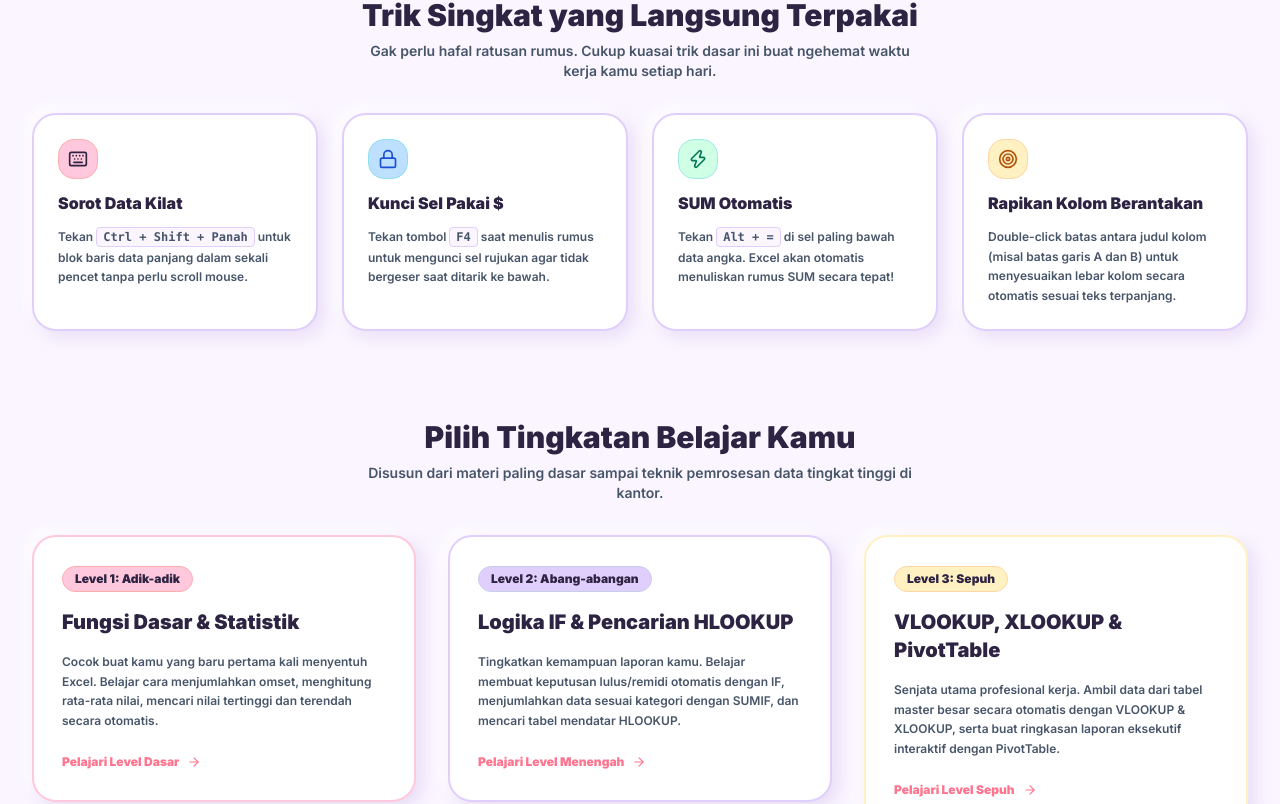
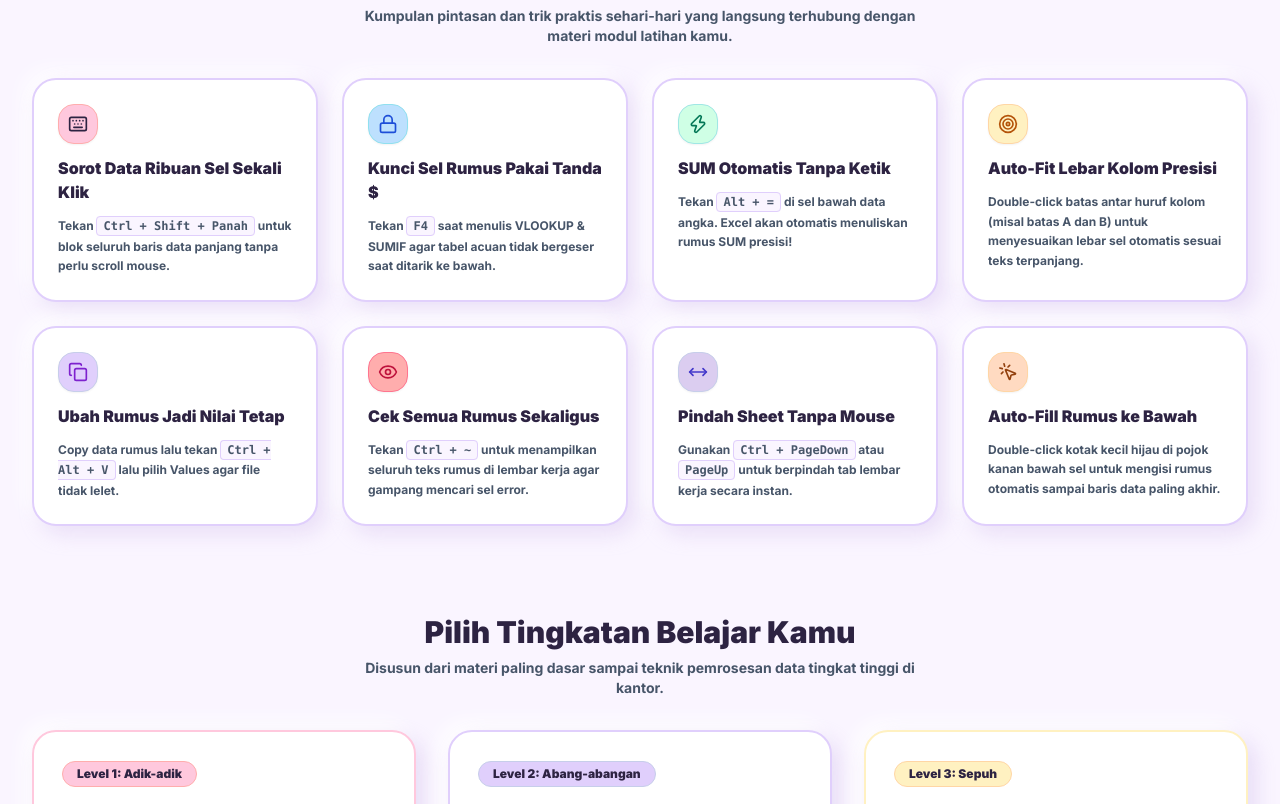
Before and after one commit to sugengcihuy/mateeriexcel, a Next.js app: page / in a window 1280 px wide. Shown: the part 736-1540 px from the top of the page. Built offline with nearby package versions, Linux system fonts and the light colour scheme.

Commit message:
Refine UI with Neumorphism Soft UI, clean 10 Soal Praktik and Topik Pelajaran text, match level link names, expand practical Excel tips, and optimize Framer Motion animations

```diff
--- a/content/modules/01-basic/module.json
+++ b/content/modules/01-basic/module.json
@@ -2,7 +2,7 @@
   "id": "mod-basic",
   "slug": "01-basic",
   "title": "Excel Basic: Utama & Statistik",
-  "description": "Kuasai fungsi dasar terpopuler: SUM, AVERAGE, COUNT, MAX, dan MIN dengan 10 latihan praktis.",
+  "description": "Kuasai fungsi dasar terpopuler: SUM, AVERAGE, COUNT, MAX, dan MIN dengan latihan praktis terstruktur.",
   "level": "basic",
   "order": 1,
   "lessons": [
@@ -10,9 +10,9 @@
       "id": "les-basic-01",
       "slug": "01-formula-dasar",
       "moduleId": "mod-basic",
-      "title": "Pelajaran 1: SUM, AVERAGE, COUNT, MAX & MIN (10 Soal Praktik)",
+      "title": "Pelajaran 1: SUM, AVERAGE, COUNT, MAX & MIN",
       "order": 1,
-      "summary": "10 Soal Latihan Praktik Penjumlahan, Rata-rata, dan Nilai Ekstrem.",
+      "summary": "Penjumlahan, Rata-rata, dan Nilai Ekstrem.",
       "contentPath": "01-basic/01-formula-dasar.json",
       "exercises": [
         "ex-basic-01", "ex-basic-02", "ex-basic-03", "ex-basic-04", "ex-basic-05",
--- a/content/modules/02-intermediate/module.json
+++ b/content/modules/02-intermediate/module.json
@@ -2,7 +2,7 @@
   "id": "mod-intermediate",
   "slug": "02-intermediate",
   "title": "Excel Intermediate: Logika IF, SUMIF & HLOOKUP",
-  "description": "Kuasai fungsi logika evaluasi data bertingkat (IF, SUMIF, COUNTIF) dan pencarian data horizontal HLOOKUP dengan 10 latihan praktis.",
+  "description": "Kuasai fungsi logika evaluasi data bertingkat (IF, SUMIF, COUNTIF) dan pencarian data horizontal HLOOKUP dengan latihan praktis terstruktur.",
   "level": "intermediate",
   "order": 2,
   "lessons": [
@@ -10,9 +10,9 @@
       "id": "les-int-01",
       "slug": "01-logika-if-sumif",
       "moduleId": "mod-intermediate",
-      "title": "Pelajaran 2: Logika IF, SUMIF, COUNTIF & HLOOKUP (10 Soal Praktik)",
+      "title": "Pelajaran 2: Logika IF, SUMIF, COUNTIF & HLOOKUP",
       "order": 1,
-      "summary": "10 Soal Latihan Praktik Logika dan Pencarian Data Mendatar.",
+      "summary": "Logika dan Pencarian Data Mendatar.",
       "contentPath": "02-intermediate/01-logika-if-sumif.json",
       "exercises": [
         "ex-int-01", "ex-int-02", "ex-int-03", "ex-int-04", "ex-int-05",
--- a/content/modules/03-advanced/module.json
+++ b/content/modules/03-advanced/module.json
@@ -2,7 +2,7 @@
   "id": "mod-advanced",
   "slug": "03-advanced",
   "title": "Excel Advanced: VLOOKUP, XLOOKUP & PivotTable",
-  "description": "Kuasai fungsi pencarian data terpopuler (VLOOKUP, XLOOKUP, INDEX+MATCH) dan pengolahan tabel ringkasan PivotTable dengan 10 latihan praktis.",
+  "description": "Kuasai fungsi pencarian data terpopuler (VLOOKUP, XLOOKUP, INDEX+MATCH) dan pengolahan tabel ringkasan PivotTable dengan latihan praktis terstruktur.",
   "level": "advanced",
   "order": 3,
   "lessons": [
@@ -10,9 +10,9 @@
       "id": "les-adv-01",
       "slug": "01-vlookup",
       "moduleId": "mod-advanced",
-      "title": "Pelajaran 3: VLOOKUP, XLOOKUP, INDEX-MATCH & PivotTable (10 Soal Praktik)",
+      "title": "Pelajaran 3: VLOOKUP, XLOOKUP, INDEX-MATCH & PivotTable",
       "order": 1,
-      "summary": "10 Soal Latihan Praktik Pencarian Vertikal & Simulasi PivotTable.",
+      "summary": "Pencarian Vertikal & Simulasi PivotTable.",
       "contentPath": "03-advanced/01-vlookup.json",
       "exercises": [
         "ex-adv-vlookup-01", "ex-adv-02", "ex-adv-03", "ex-adv-xlookup-01", "ex-adv-05",
--- a/src/app/page.tsx
+++ b/src/app/page.tsx
@@ -1,5 +1,5 @@
 import Link from "next/link";
-import { ArrowRight, Table, Zap, Users, Lightbulb, Keyboard, Target, Lock } from "lucide-react";
+import { ArrowRight, Table, Zap, Users, Keyboard, Target, Lock, Copy, Eye, MoveHorizontal, MousePointerClick } from "lucide-react";
 import { FadeIn } from "@/components/motion/FadeIn";
 import { IntroOverlay } from "@/components/motion/IntroOverlay";
 
@@ -23,14 +23,14 @@ export default function LandingPage() {
               <div className="flex flex-wrap items-center justify-center gap-4 pt-4">
                 <Link
                   href="/modules"
-                  className="flex items-center gap-2.5 px-8 py-4 bg-[#FFC8DD] hover:bg-[#FFADAD] active:scale-95 text-[#2D2342] font-black rounded-2xl shadow-[5px_5px_15px_rgba(235,160,185,0.5),-5px_-5px_15px_rgba(255,255,255,0.9)] border-2 border-[#FFADAD] transition-all text-base"
+                  className="flex items-center gap-2.5 px-8 py-4 bg-[#FFC8DD] hover:bg-[#FFADAD] active:scale-95 text-[#2D2342] font-black rounded-2xl shadow-[6px_6px_16px_rgba(235,160,185,0.5),-6px_-6px_16px_rgba(255,255,255,0.9)] border-2 border-[#FFADAD] transition-all text-base"
                 >
                   <span>Mulai Latihan Sekarang</span>
                   <ArrowRight className="w-5 h-5" />
                 </Link>
                 <Link
                   href="/modules/01-basic/01-formula-dasar"
-                  className="flex items-center gap-2 px-7 py-4 bg-white hover:bg-[#FAF5FF] text-[#2D2342] font-bold rounded-2xl border-2 border-[#E0CFFC] shadow-[5px_5px_15px_rgba(210,190,235,0.4),-5px_-5px_15px_rgba(255,255,255,0.9)] transition-all text-base"
+                  className="flex items-center gap-2 px-7 py-4 bg-white hover:bg-[#FAF5FF] text-[#2D2342] font-bold rounded-2xl border-2 border-[#E0CFFC] shadow-[6px_6px_16px_rgba(210,190,235,0.4),-6px_-6px_16px_rgba(255,255,255,0.9)] transition-all text-base"
                 >
                   <Table className="w-5 h-5 text-[#FF758F]" />
                   <span>Coba Lembar Kerja Excel</span>
@@ -41,7 +41,7 @@ export default function LandingPage() {
 
           {/* Interactive Sandbox Preview Mockup */}
           <FadeIn delay={0.3} className="mt-12 max-w-4xl mx-auto">
-            <div className="rounded-3xl border-2 border-[#E0CFFC] bg-white shadow-[8px_8px_24px_rgba(210,190,235,0.45),-8px_-8px_24px_rgba(255,255,255,0.95)] p-4 sm:p-6">
+            <div className="rounded-3xl border-2 border-[#E0CFFC] bg-white shadow-[10px_10px_24px_rgba(210,190,235,0.45),-10px_-10px_24px_rgba(255,255,255,0.95)] p-4 sm:p-6">
               <div className="flex items-center justify-between border-b border-[#E0CFFC] pb-3 mb-4 text-xs font-mono text-slate-600">
                 <div className="flex items-center gap-2">
                   <div className="w-3.5 h-3.5 rounded-full bg-[#FFADAD]" />
@@ -55,7 +55,7 @@ export default function LandingPage() {
                 </div>
               </div>
 
-              <div className="bg-[#FAF5FF] p-4 rounded-2xl border border-[#E0CFFC] font-mono text-xs text-[#2D2342] space-y-3">
+              <div className="bg-[#FAF5FF] p-4 rounded-2xl border border-[#E0CFFC] font-mono text-xs text-[#2D2342] space-y-3 shadow-inner">
                 <div className="flex items-center gap-3 bg-white px-3 py-2 rounded-xl border border-[#C7CEEA] shadow-inner">
                   <span className="px-2 py-0.5 bg-[#FFC8DD] text-[#2D2342] font-black rounded">B7</span>
                   <span className="text-slate-600 font-bold">=SUM(B2:B6)</span>
@@ -75,132 +75,176 @@ export default function LandingPage() {
         </div>
       </section>
 
-      {/* Section 1: Tips & Trik Excel Praktis (Bahasa Manusiawi Sehari-hari) */}
+      {/* Section 1: Tips & Trik Excel Praktis (Tanpa Pill Badge Gambar 3, Diperbanyak & Relevan Modul) */}
       <section className="max-w-7xl mx-auto px-4 sm:px-6 lg:px-8 space-y-8">
         <FadeIn>
           <div className="text-center space-y-2">
-            <div className="inline-flex items-center gap-2 px-3.5 py-1 bg-[#FFF1C1] border border-[#FFD6A5] text-[#2D2342] text-xs font-black rounded-full">
-              <Lightbulb className="w-4 h-4 text-amber-700" />
-              <span>Tips & Trik Excel Biar Kerja Nggak Capek</span>
-            </div>
-            <h2 className="text-3xl font-black text-[#2D2342]">Trik Singkat yang Langsung Terpakai</h2>
-            <p className="text-sm text-slate-600 font-semibold max-w-xl mx-auto">
-              Gak perlu hafal ratusan rumus. Cukup kuasai trik dasar ini buat ngehemat waktu kerja kamu setiap hari.
+            <h2 className="text-3xl font-black text-[#2D2342]">Tips & Trik Excel Biar Kerja Nggak Capek</h2>
+            <p className="text-sm text-slate-600 font-bold max-w-xl mx-auto">
+              Kumpulan pintasan dan trik praktis sehari-hari yang langsung terhubung dengan materi modul latihan kamu.
             </p>
           </div>
         </FadeIn>
 
         <div className="grid grid-cols-1 md:grid-cols-2 lg:grid-cols-4 gap-6">
           <FadeIn delay={0.1}>
-            <div className="p-6 bg-white rounded-3xl border-2 border-[#E0CFFC] shadow-[6px_6px_16px_rgba(210,190,235,0.4),-6px_-6px_16px_rgba(255,255,255,0.9)] space-y-3 h-full">
-              <div className="w-10 h-10 rounded-2xl bg-[#FFC8DD] border border-[#FFADAD] flex items-center justify-center text-[#2D2342]">
+            <div className="p-6 bg-white rounded-3xl border-2 border-[#E0CFFC] shadow-[8px_8px_20px_rgba(210,190,235,0.4),-8px_-8px_20px_rgba(255,255,255,0.9)] space-y-3 h-full hover:border-[#FFC8DD] transition-all">
+              <div className="w-10 h-10 rounded-2xl bg-[#FFC8DD] border border-[#FFADAD] flex items-center justify-center text-[#2D2342] shadow-sm">
                 <Keyboard className="w-5 h-5" />
               </div>
-              <h3 className="font-black text-base text-[#2D2342]">Sorot Data Kilat</h3>
-              <p className="text-xs text-slate-600 leading-relaxed font-semibold">
-                Tekan <code className="bg-[#FAF5FF] px-1.5 py-0.5 rounded border border-[#E0CFFC] font-mono">Ctrl + Shift + Panah</code> untuk blok baris data panjang dalam sekali pencet tanpa perlu scroll mouse.
+              <h3 className="font-black text-base text-[#2D2342]">Sorot Data Ribuan Sel Sekali Klik</h3>
+              <p className="text-xs text-slate-600 leading-relaxed font-bold">
+                Tekan <code className="bg-[#FAF5FF] px-1.5 py-0.5 rounded border border-[#E0CFFC] font-mono">Ctrl + Shift + Panah</code> untuk blok seluruh baris data panjang tanpa perlu scroll mouse.
+              </p>
+            </div>
+          </FadeIn>
+
+          <FadeIn delay={0.15}>
+            <div className="p-6 bg-white rounded-3xl border-2 border-[#E0CFFC] shadow-[8px_8px_20px_rgba(210,190,235,0.4),-8px_-8px_20px_rgba(255,255,255,0.9)] space-y-3 h-full hover:border-[#FFC8DD] transition-all">
+              <div className="w-10 h-10 rounded-2xl bg-[#BDE0FE] border border-[#90E0EF] flex items-center justify-center text-[#2D2342] shadow-sm">
+                <Lock className="w-5 h-5 text-blue-700" />
+              </div>
+              <h3 className="font-black text-base text-[#2D2342]">Kunci Sel Rumus Pakai Tanda $</h3>
+              <p className="text-xs text-slate-600 leading-relaxed font-bold">
+                Tekan <code className="bg-[#FAF5FF] px-1.5 py-0.5 rounded border border-[#E0CFFC] font-mono">F4</code> saat menulis VLOOKUP & SUMIF agar tabel acuan tidak bergeser saat ditarik ke bawah.
               </p>
             </div>
           </FadeIn>
 
           <FadeIn delay={0.2}>
-            <div className="p-6 bg-white rounded-3xl border-2 border-[#E0CFFC] shadow-[6px_6px_16px_rgba(210,190,235,0.4),-6px_-6px_16px_rgba(255,255,255,0.9)] space-y-3 h-full">
-              <div className="w-10 h-10 rounded-2xl bg-[#BDE0FE] border border-[#90E0EF] flex items-center justify-center text-[#2D2342]">
-                <Lock className="w-5 h-5 text-blue-700" />
+            <div className="p-6 bg-white rounded-3xl border-2 border-[#E0CFFC] shadow-[8px_8px_20px_rgba(210,190,235,0.4),-8px_-8px_20px_rgba(255,255,255,0.9)] space-y-3 h-full hover:border-[#FFC8DD] transition-all">
+              <div className="w-10 h-10 rounded-2xl bg-[#CFFFE5] border border-[#A0E7E5] flex items-center justify-center text-[#2D2342] shadow-sm">
+                <Zap className="w-5 h-5 text-emerald-700" />
               </div>
-              <h3 className="font-black text-base text-[#2D2342]">Kunci Sel Pakai $</h3>
-              <p className="text-xs text-slate-600 leading-relaxed font-semibold">
-                Tekan tombol <code className="bg-[#FAF5FF] px-1.5 py-0.5 rounded border border-[#E0CFFC] font-mono">F4</code> saat menulis rumus untuk mengunci sel rujukan agar tidak bergeser saat ditarik ke bawah.
+              <h3 className="font-black text-base text-[#2D2342]">SUM Otomatis Tanpa Ketik</h3>
+              <p className="text-xs text-slate-600 leading-relaxed font-bold">
+                Tekan <code className="bg-[#FAF5FF] px-1.5 py-0.5 rounded border border-[#E0CFFC] font-mono">Alt + =</code> di sel bawah data angka. Excel akan otomatis menuliskan rumus SUM presisi!
+              </p>
+            </div>
+          </FadeIn>
+
+          <FadeIn delay={0.25}>
+            <div className="p-6 bg-white rounded-3xl border-2 border-[#E0CFFC] shadow-[8px_8px_20px_rgba(210,190,235,0.4),-8px_-8px_20px_rgba(255,255,255,0.9)] space-y-3 h-full hover:border-[#FFC8DD] transition-all">
+              <div className="w-10 h-10 rounded-2xl bg-[#FFF1C1] border border-[#FFD6A5] flex items-center justify-center text-[#2D2342] shadow-sm">
+                <Target className="w-5 h-5 text-amber-700" />
+              </div>
+              <h3 className="font-black text-base text-[#2D2342]">Auto-Fit Lebar Kolom Presisi</h3>
+              <p className="text-xs text-slate-600 leading-relaxed font-bold">
+                Double-click batas antar huruf kolom (misal batas A dan B) untuk menyesuaikan lebar sel otomatis sesuai teks terpanjang.
               </p>
             </div>
           </FadeIn>
 
           <FadeIn delay={0.3}>
-            <div className="p-6 bg-white rounded-3xl border-2 border-[#E0CFFC] shadow-[6px_6px_16px_rgba(210,190,235,0.4),-6px_-6px_16px_rgba(255,255,255,0.9)] space-y-3 h-full">
-              <div className="w-10 h-10 rounded-2xl bg-[#CFFFE5] border border-[#A0E7E5] flex items-center justify-center text-[#2D2342]">
-                <Zap className="w-5 h-5 text-emerald-700" />
+            <div className="p-6 bg-white rounded-3xl border-2 border-[#E0CFFC] shadow-[8px_8px_20px_rgba(210,190,235,0.4),-8px_-8px_20px_rgba(255,255,255,0.9)] space-y-3 h-full hover:border-[#FFC8DD] transition-all">
+              <div className="w-10 h-10 rounded-2xl bg-[#E0CFFC] border border-[#C7CEEA] flex items-center justify-center text-[#2D2342] shadow-sm">
+                <Copy className="w-5 h-5 text-purple-700" />
               </div>
-              <h3 className="font-black text-base text-[#2D2342]">SUM Otomatis</h3>
-              <p className="text-xs text-slate-600 leading-relaxed font-semibold">
-                Tekan <code className="bg-[#FAF5FF] px-1.5 py-0.5 rounded border border-[#E0CFFC] font-mono">Alt + =</code> di sel paling bawah data angka. Excel akan otomatis menuliskan rumus SUM secara tepat!
+              <h3 className="font-black text-base text-[#2D2342]">Ubah Rumus Jadi Nilai Tetap</h3>
+              <p className="text-xs text-slate-600 leading-relaxed font-bold">
+                Copy data rumus lalu tekan <code className="bg-[#FAF5FF] px-1.5 py-0.5 rounded border border-[#E0CFFC] font-mono">Ctrl + Alt + V</code> lalu pilih Values agar file tidak lelet.
+              </p>
+            </div>
+          </FadeIn>
+
+          <FadeIn delay={0.35}>
+            <div className="p-6 bg-white rounded-3xl border-2 border-[#E0CFFC] shadow-[8px_8px_20px_rgba(210,190,235,0.4),-8px_-8px_20px_rgba(255,255,255,0.9)] space-y-3 h-full hover:border-[#FFC8DD] transition-all">
+              <div className="w-10 h-10 rounded-2xl bg-[#FFADAD] border border-[#FF758F] flex items-center justify-center text-[#2D2342] shadow-sm">
+                <Eye className="w-5 h-5 text-rose-700" />
+              </div>
+              <h3 className="font-black text-base text-[#2D2342]">Cek Semua Rumus Sekaligus</h3>
+              <p className="text-xs text-slate-600 leading-relaxed font-bold">
+                Tekan <code className="bg-[#FAF5FF] px-1.5 py-0.5 rounded border border-[#E0CFFC] font-mono">Ctrl + ~</code> untuk menampilkan seluruh teks rumus di lembar kerja agar gampang mencari sel error.
               </p>
             </div>
           </FadeIn>
 
           <FadeIn delay={0.4}>
-            <div className="p-6 bg-white rounded-3xl border-2 border-[#E0CFFC] shadow-[6px_6px_16px_rgba(210,190,235,0.4),-6px_-6px_16px_rgba(255,255,255,0.9)] space-y-3 h-full">
-              <div className="w-10 h-10 rounded-2xl bg-[#FFF1C1] border border-[#FFD6A5] flex items-center justify-center text-[#2D2342]">
-                <Target className="w-5 h-5 text-amber-700" />
+            <div className="p-6 bg-white rounded-3xl border-2 border-[#E0CFFC] shadow-[8px_8px_20px_rgba(210,190,235,0.4),-8px_-8px_20px_rgba(255,255,255,0.9)] space-y-3 h-full hover:border-[#FFC8DD] transition-all">
+              <div className="w-10 h-10 rounded-2xl bg-[#DBCDF0] border border-[#C7CEEA] flex items-center justify-center text-[#2D2342] shadow-sm">
+                <MoveHorizontal className="w-5 h-5 text-indigo-700" />
               </div>
-              <h3 className="font-black text-base text-[#2D2342]">Rapikan Kolom Berantakan</h3>
-              <p className="text-xs text-slate-600 leading-relaxed font-semibold">
-                Double-click batas antara judul kolom (misal batas garis A dan B) untuk menyesuaikan lebar kolom secara otomatis sesuai teks terpanjang.
+              <h3 className="font-black text-base text-[#2D2342]">Pindah Sheet Tanpa Mouse</h3>
+              <p className="text-xs text-slate-600 leading-relaxed font-bold">
+                Gunakan <code className="bg-[#FAF5FF] px-1.5 py-0.5 rounded border border-[#E0CFFC] font-mono">Ctrl + PageDown</code> atau <code className="bg-[#FAF5FF] px-1.5 py-0.5 rounded border border-[#E0CFFC] font-mono">PageUp</code> untuk berpindah tab lembar kerja secara instan.
+              </p>
+            </div>
+          </FadeIn>
+
+          <FadeIn delay={0.45}>
+            <div className="p-6 bg-white rounded-3xl border-2 border-[#E0CFFC] shadow-[8px_8px_20px_rgba(210,190,235,0.4),-8px_-8px_20px_rgba(255,255,255,0.9)] space-y-3 h-full hover:border-[#FFC8DD] transition-all">
+              <div className="w-10 h-10 rounded-2xl bg-[#FFDAC1] border border-[#FFD6A5] flex items-center justify-center text-[#2D2342] shadow-sm">
+                <MousePointerClick className="w-5 h-5 text-amber-800" />
+              </div>
+              <h3 className="font-black text-base text-[#2D2342]">Auto-Fill Rumus ke Bawah</h3>
+              <p className="text-xs text-slate-600 leading-relaxed font-bold">
+                Double-click kotak kecil hijau di pojok kanan bawah sel untuk mengisi rumus otomatis sampai baris data paling akhir.
               </p>
             </div>
           </FadeIn>
         </div>
       </section>
 
-      {/* Section 2: Penjelasan Tingkatan Belajar yang Manusiawi */}
+      {/* Section 2: Penjelasan Tingkatan Belajar dengan Nama Link yang Konsisten */}
       <section className="max-w-7xl mx-auto px-4 sm:px-6 lg:px-8 space-y-8 pt-6">
         <FadeIn>
           <div className="text-center space-y-2">
             <h2 className="text-3xl font-black text-[#2D2342]">Pilih Tingkatan Belajar Kamu</h2>
-            <p className="text-sm text-slate-600 font-semibold max-w-xl mx-auto">
+            <p className="text-sm text-slate-600 font-bold max-w-xl mx-auto">
               Disusun dari materi paling dasar sampai teknik pemrosesan data tingkat tinggi di kantor.
             </p>
           </div>
         </FadeIn>
 
         <div className="grid grid-cols-1 md:grid-cols-3 gap-8">
-          {/* Level 1 */}
+          {/* Level 1: Adik-adik */}
           <FadeIn delay={0.1}>
-            <div className="p-7 bg-white rounded-3xl border-2 border-[#FFC8DD] shadow-[6px_6px_16px_rgba(210,190,235,0.45),-6px_-6px_16px_rgba(255,255,255,0.95)] space-y-4">
-              <span className="inline-block px-3 py-1 bg-[#FFC8DD] text-[#2D2342] text-xs font-black rounded-full border border-[#FFADAD]">
+            <div className="p-7 bg-white rounded-3xl border-2 border-[#FFC8DD] shadow-[8px_8px_20px_rgba(210,190,235,0.45),-8px_-8px_20px_rgba(255,255,255,0.95)] space-y-4 hover:border-[#FFADAD] transition-all">
+              <span className="inline-block px-3.5 py-1 bg-[#FFC8DD] text-[#2D2342] text-xs font-black rounded-full border border-[#FFADAD]">
                 Level 1: Adik-adik
               </span>
               <h3 className="text-xl font-black text-[#2D2342]">Fungsi Dasar & Statistik</h3>
-              <p className="text-xs text-slate-600 leading-relaxed font-semibold">
+              <p className="text-xs text-slate-600 leading-relaxed font-bold">
                 Cocok buat kamu yang baru pertama kali menyentuh Excel. Belajar cara menjumlahkan omset, menghitung rata-rata nilai, mencari nilai tertinggi dan terendah secara otomatis.
               </p>
               <Link
                 href="/modules/01-basic/01-formula-dasar"
                 className="inline-flex items-center gap-2 text-xs font-black text-[#FF758F] hover:underline pt-2"
               >
-                <span>Pelajari Level Dasar</span>
+                <span>Pelajari Level Adik-adik</span>
                 <ArrowRight className="w-3.5 h-3.5" />
               </Link>
             </div>
           </FadeIn>
 
-          {/* Level 2 */}
+          {/* Level 2: Abang-abangan */}
           <FadeIn delay={0.2}>
-            <div className="p-7 bg-white rounded-3xl border-2 border-[#E0CFFC] shadow-[6px_6px_16px_rgba(210,190,235,0.45),-6px_-6px_16px_rgba(255,255,255,0.95)] space-y-4">
-              <span className="inline-block px-3 py-1 bg-[#E0CFFC] text-[#2D2342] text-xs font-black rounded-full border border-[#C7CEEA]">
+            <div className="p-7 bg-white rounded-3xl border-2 border-[#E0CFFC] shadow-[8px_8px_20px_rgba(210,190,235,0.45),-8px_-8px_20px_rgba(255,255,255,0.95)] space-y-4 hover:border-[#BDE0FE] transition-all">
+              <span className="inline-block px-3.5 py-1 bg-[#E0CFFC] text-[#2D2342] text-xs font-black rounded-full border border-[#C7CEEA]">
                 Level 2: Abang-abangan
               </span>
               <h3 className="text-xl font-black text-[#2D2342]">Logika IF & Pencarian HLOOKUP</h3>
-              <p className="text-xs text-slate-600 leading-relaxed font-semibold">
+              <p className="text-xs text-slate-600 leading-relaxed font-bold">
                 Tingkatkan kemampuan laporan kamu. Belajar membuat keputusan lulus/remidi otomatis dengan IF, menjumlahkan data sesuai kategori dengan SUMIF, dan mencari tabel mendatar HLOOKUP.
               </p>
               <Link
                 href="/modules/02-intermediate/01-logika-if-sumif"
                 className="inline-flex items-center gap-2 text-xs font-black text-[#FF758F] hover:underline pt-2"
               >
-                <span>Pelajari Level Menengah</span>
+                <span>Pelajari Level Abang-abangan</span>
                 <ArrowRight className="w-3.5 h-3.5" />
               </Link>
             </div>
           </FadeIn>
 
-          {/* Level 3 */}
+          {/* Level 3: Sepuh */}
           <FadeIn delay={0.3}>
-            <div className="p-7 bg-white rounded-3xl border-2 border-[#FFF1C1] shadow-[6px_6px_16px_rgba(210,190,235,0.45),-6px_-6px_16px_rgba(255,255,255,0.95)] space-y-4">
-              <span className="inline-block px-3 py-1 bg-[#FFF1C1] text-[#2D2342] text-xs font-black rounded-full border border-[#FFD6A5]">
+            <div className="p-7 bg-white rounded-3xl border-2 border-[#FFF1C1] shadow-[8px_8px_20px_rgba(210,190,235,0.45),-8px_-8px_20px_rgba(255,255,255,0.95)] space-y-4 hover:border-[#FFD6A5] transition-all">
+              <span className="inline-block px-3.5 py-1 bg-[#FFF1C1] text-[#2D2342] text-xs font-black rounded-full border border-[#FFD6A5]">
                 Level 3: Sepuh
               </span>
               <h3 className="text-xl font-black text-[#2D2342]">VLOOKUP, XLOOKUP & PivotTable</h3>
-              <p className="text-xs text-slate-600 leading-relaxed font-semibold">
+              <p className="text-xs text-slate-600 leading-relaxed font-bold">
                 Senjata utama profesional kerja. Ambil data dari tabel master besar secara otomatis dengan VLOOKUP & XLOOKUP, serta buat ringkasan laporan eksekutif interaktif dengan PivotTable.
               </p>
               <Link
```
Also changed, not shown: src/app/modules/page.tsx (+33 -21 lines).
